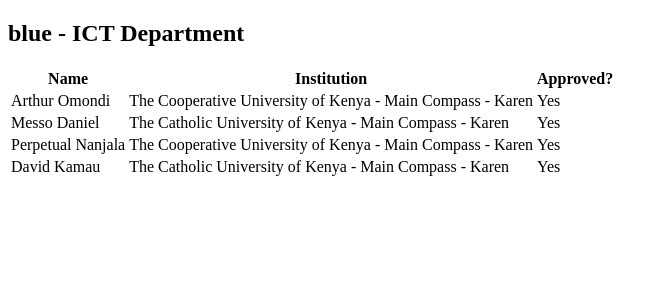
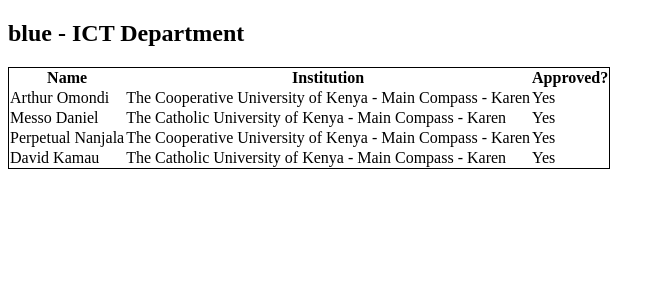
Before and after one commit to arthurom254/Kengen, a Django app: page /my in a window 1280 px wide. Shown: the top 300 px of the page, without its empty margins (0-668 px from the left). Run offline with Django 4.2, Linux system fonts and the light colour scheme; a user stored in the database is signed in; data comes from the database, SQL or seed files in the repository.

Commit message:
Update admin.html

```diff
--- a/templates/admin.html
+++ b/templates/admin.html
@@ -6,6 +6,16 @@
     <meta http-equiv="X-UA-Compatible" content="IE=edge">
     <meta name="viewport" content="width=device-width, initial-scale=1.0">
     <title>Document</title>
+    <style>
+        table{
+         border:1px solid black;
+           border-collapse:collapse;
+        }
+        table a{
+            color:black;
+            text-decoration:none;
+        }
+    </style>
 </head>
 
 <body>
@@ -24,7 +34,7 @@
                 <tr>
                     <td> {%for s in stu %}
                         {%if s.username == students.username%}
-                        {{s.first_name}} {{s.last_name}}
+                        <a href="view/{{s.id}}">{{s.first_name}} {{s.last_name}}</a>
                         {%endif%}
                         {%endfor%}</td>
                     <td> {{students.institution}}</td>
```
